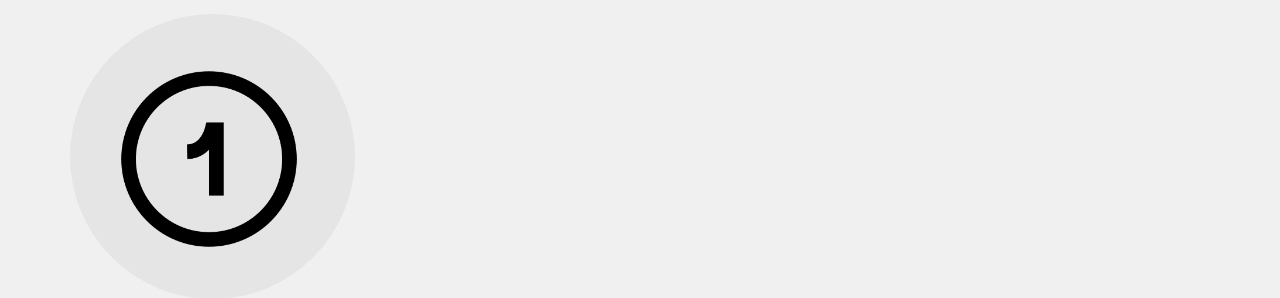
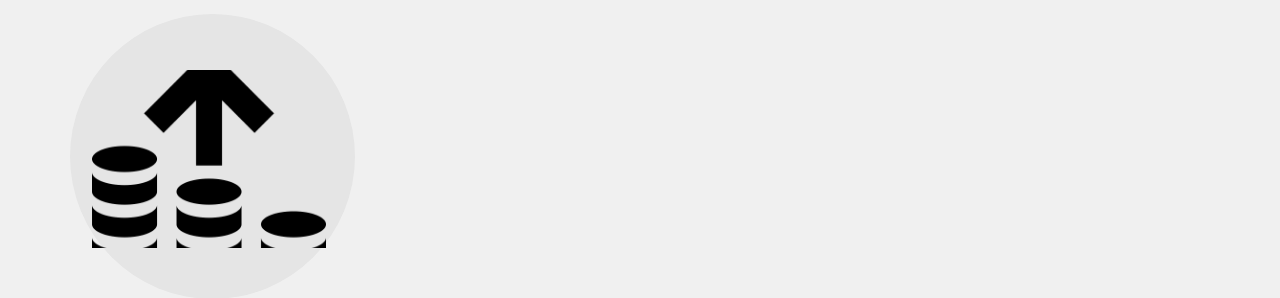
Before and after one commit to DenisRapira/DenisRapira55, a website built with Parcel: page screen.html in a window 1280 px wide. Shown: the part 124-422 px from the top of the page. Built offline with nearby package versions, Linux system fonts and the light colour scheme.

Commit message:
Update screen.html

```diff
--- a/screen.html
+++ b/screen.html
@@ -47,7 +47,7 @@
         <img
           class="kindpng-4884772-2-icon"
           alt=""
-          src="./public/1circle.png"
+          src="./public/Income.png"
         />
 
         <img
```
